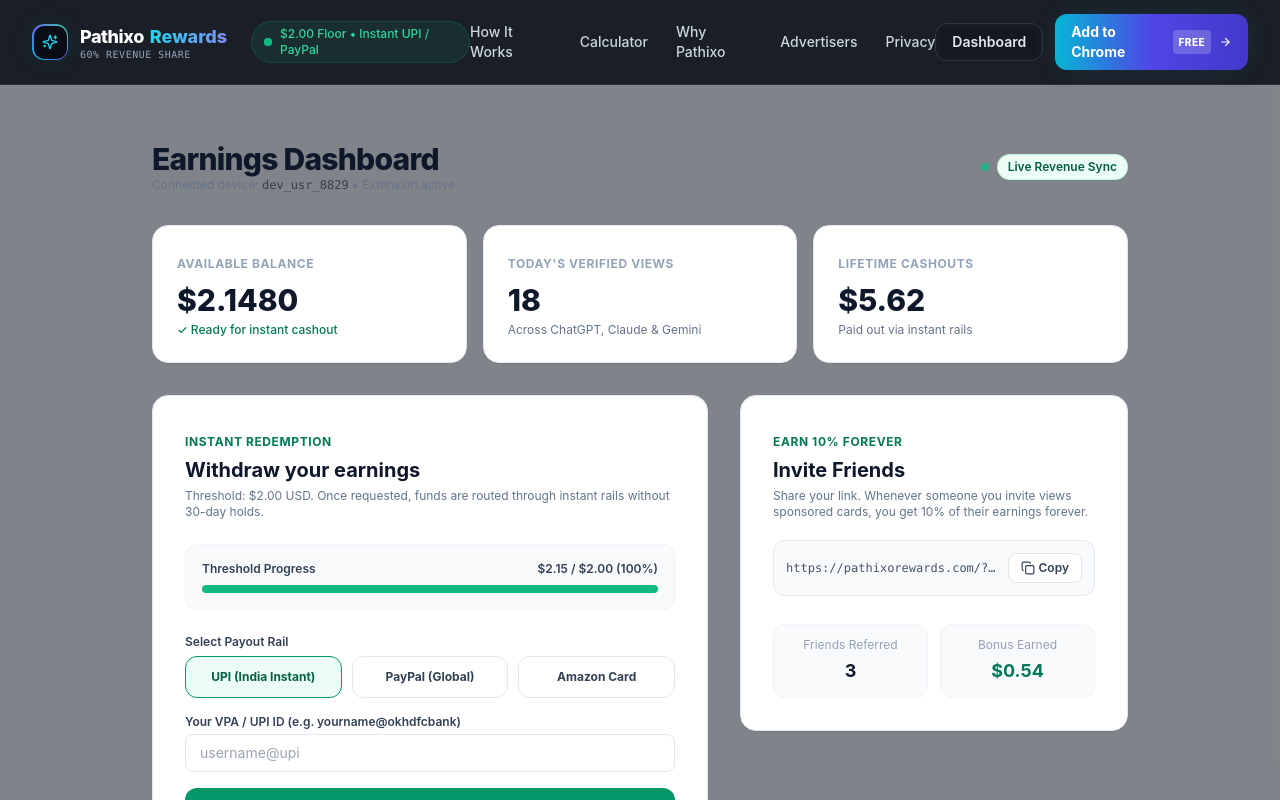
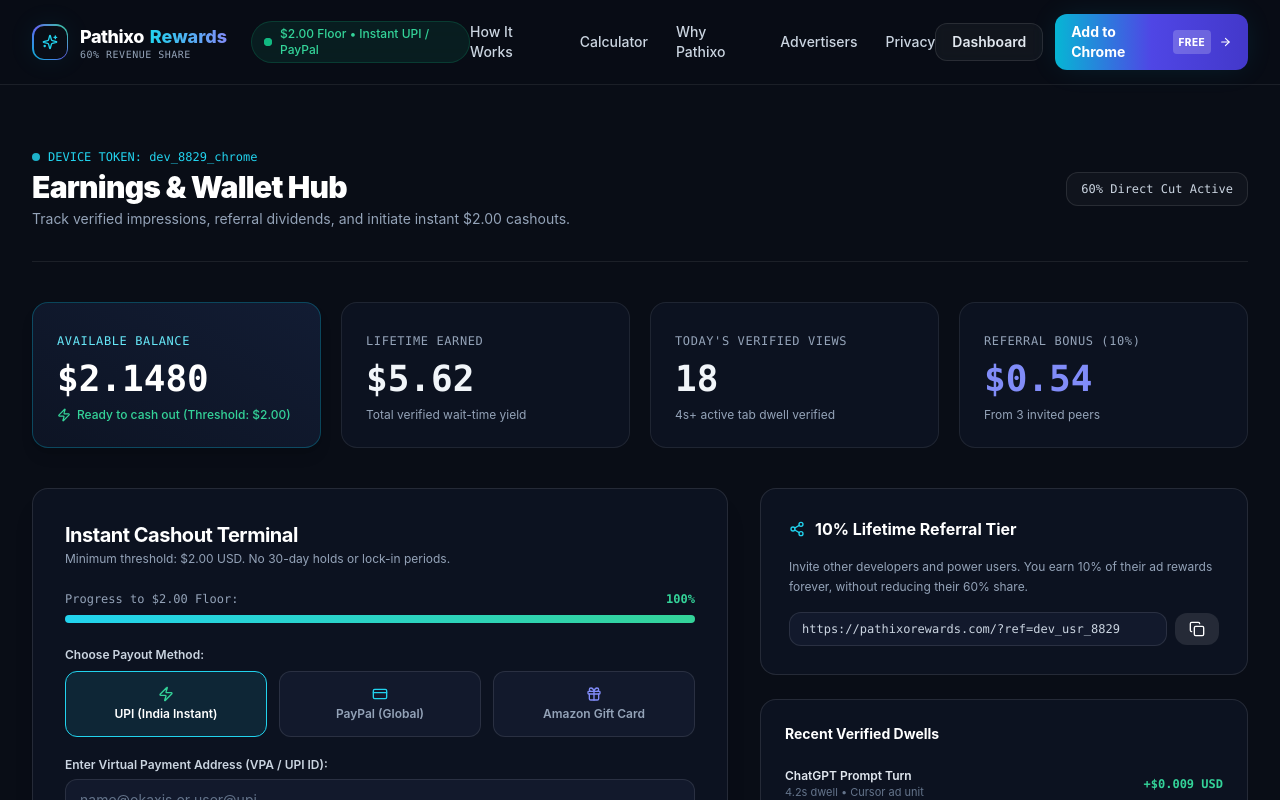
Before and after one commit to jhaabhijeet864/Pathixo_Rewards, a Next.js app in the folder apps/web/: page /dashboard in a window 1280 px wide. Shown: the top 800 px of the page. Built offline with nearby package versions, Linux system fonts and the light colour scheme.

Commit message:
feat(web): redesign advertiser portal and user earnings dashboard in obsidian dark

```diff
--- a/apps/web/app/dashboard/page.tsx
+++ b/apps/web/app/dashboard/page.tsx
@@ -1,6 +1,6 @@
 'use client';
 
-import { useState, useEffect } from 'react';
+import { useState } from 'react';
 import { Navbar } from '@/components/Navbar';
 import { Footer } from '@/components/Footer';
 import {
@@ -14,6 +14,9 @@ import {
   Check,
   CreditCard,
   AlertCircle,
+  Zap,
+  ShieldCheck,
+  Gift,
 } from 'lucide-react';
 import type { UserEarnings } from '@pathixo/shared';
 
@@ -68,207 +71,276 @@ export default function DashboardPage() {
           lifetime_earned_usd: Number((prev.lifetime_earned_usd + prev.balance_usd).toFixed(4)),
         }));
       }
-    } catch (err) {
-      console.error(err);
+    } catch {
+      // Static export mock simulation
+      setCashoutSuccess(`Simulated cashout of $${earnings.balance_usd.toFixed(2)} sent via ${payoutMethod.toUpperCase()}!`);
+      setEarnings((prev) => ({
+        ...prev,
+        balance_usd: 0.0,
+        lifetime_earned_usd: Number((prev.lifetime_earned_usd + prev.balance_usd).toFixed(4)),
+      }));
     } finally {
       setIsCashoutSubmitting(false);
     }
   };
 
   return (
-    <div className="flex min-h-screen flex-col bg-slate-50/50">
+    <div className="flex min-h-screen flex-col bg-[#090d16] text-slate-100 selection:bg-indigo-500/30 selection:text-white">
       <Navbar />
 
-      <main className="flex-1 py-10 sm:py-14">
-        <div className="mx-auto max-w-5xl px-6 space-y-8">
+      <main className="flex-1 py-12 sm:py-16 w-full">
+        <div className="mx-auto max-w-7xl px-4 sm:px-6 lg:px-8 space-y-10">
+
           {/* Header */}
-          <div className="flex flex-col gap-2 sm:flex-row sm:items-center sm:justify-between">
+          <div className="flex flex-col sm:flex-row sm:items-center sm:justify-between gap-4 border-b border-white/[0.08] pb-8">
             <div>
-              <h1 className="text-2xl font-extrabold tracking-tight text-slate-900 sm:text-3xl">
-                Earnings Dashboard
-              </h1>
-              <p className="text-xs text-slate-500">
-                Connected device: <span className="font-mono text-slate-700">dev_usr_8829</span> • Extension active
+              <div className="flex items-center gap-2 text-xs font-mono text-cyan-400">
+                <span className="h-2 w-2 rounded-full bg-cyan-400 animate-pulse"></span>
+                <span>DEVICE TOKEN: dev_8829_chrome</span>
+              </div>
+              <h1 className="text-3xl font-black text-white tracking-tight mt-1">Earnings &amp; Wallet Hub</h1>
+              <p className="text-xs sm:text-sm text-slate-400 mt-1">
+                Track verified impressions, referral dividends, and initiate instant $2.00 cashouts.
               </p>
             </div>
-            <div className="flex items-center gap-2 self-start sm:self-auto">
-              <span className="flex h-2 w-2 rounded-full bg-emerald-500 animate-pulse"></span>
-              <span className="text-xs font-semibold text-emerald-800 bg-emerald-50 px-2.5 py-1 rounded-full border border-emerald-200/60">
-                Live Revenue Sync
+
+            <div className="flex items-center gap-2">
+              <span className="rounded-xl border border-white/10 bg-white/[0.03] px-3.5 py-2 text-xs font-mono text-slate-300">
+                60% Direct Cut Active
               </span>
             </div>
           </div>
 
-          {/* Metric Cards Grid */}
-          <div className="grid gap-4 sm:grid-cols-3">
+          {/* Key Metric Cards Grid */}
+          <div className="grid grid-cols-1 sm:grid-cols-2 lg:grid-cols-4 gap-5">
             {/* Balance */}
-            <div className="rounded-2xl border border-slate-200 bg-white p-6 shadow-sm">
-              <span className="text-xs font-bold uppercase tracking-wider text-slate-400">Available Balance</span>
-              <div className="mt-2 text-3xl font-extrabold text-slate-900">
+            <div className="rounded-2xl border border-cyan-500/30 bg-gradient-to-tr from-[#0d1424] to-[#121c33] p-6 space-y-2 shadow-lg">
+              <span className="text-xs font-mono uppercase tracking-wider text-cyan-300">Available Balance</span>
+              <div className="text-3xl sm:text-4xl font-black text-white font-mono">
                 ${earnings.balance_usd.toFixed(4)}
               </div>
-              <p className="mt-1 text-xs text-emerald-700 font-medium">
-                {canCashout ? '✓ Ready for instant cashout' : `$${(minThreshold - earnings.balance_usd).toFixed(2)} to cashout`}
-              </p>
+              <div className="flex items-center gap-1.5 text-xs text-emerald-400 font-medium">
+                <Zap className="h-3.5 w-3.5" />
+                <span>Ready to cash out (Threshold: $2.00)</span>
+              </div>
+            </div>
+
+            {/* Lifetime Payouts */}
+            <div className="rounded-2xl border border-white/[0.08] bg-[#0c1220] p-6 space-y-2">
+              <span className="text-xs font-mono uppercase tracking-wider text-slate-400">Lifetime Earned</span>
+              <div className="text-3xl sm:text-4xl font-black text-slate-100 font-mono">
+                ${earnings.lifetime_earned_usd.toFixed(2)}
+              </div>
+              <p className="text-xs text-slate-400">Total verified wait-time yield</p>
             </div>
 
             {/* Today's Views */}
-            <div className="rounded-2xl border border-slate-200 bg-white p-6 shadow-sm">
-              <span className="text-xs font-bold uppercase tracking-wider text-slate-400">Today&apos;s Verified Views</span>
-              <div className="mt-2 text-3xl font-extrabold text-slate-900">
+            <div className="rounded-2xl border border-white/[0.08] bg-[#0c1220] p-6 space-y-2">
+              <span className="text-xs font-mono uppercase tracking-wider text-slate-400">Today&apos;s Verified Views</span>
+              <div className="text-3xl sm:text-4xl font-black text-slate-100 font-mono">
                 {earnings.impressions_today}
               </div>
-              <p className="mt-1 text-xs text-slate-500">Across ChatGPT, Claude &amp; Gemini</p>
+              <p className="text-xs text-slate-400">4s+ active tab dwell verified</p>
             </div>
 
-            {/* Lifetime Cashouts */}
-            <div className="rounded-2xl border border-slate-200 bg-white p-6 shadow-sm">
-              <span className="text-xs font-bold uppercase tracking-wider text-slate-400">Lifetime Cashouts</span>
-              <div className="mt-2 text-3xl font-extrabold text-slate-900">
-                ${earnings.lifetime_earned_usd.toFixed(2)}
+            {/* Referral Credits */}
+            <div className="rounded-2xl border border-white/[0.08] bg-[#0c1220] p-6 space-y-2">
+              <span className="text-xs font-mono uppercase tracking-wider text-slate-400">Referral Bonus (10%)</span>
+              <div className="text-3xl sm:text-4xl font-black text-indigo-400 font-mono">
+                ${earnings.referral_bonus_usd.toFixed(2)}
               </div>
-              <p className="mt-1 text-xs text-slate-500">Paid out via instant rails</p>
+              <p className="text-xs text-slate-400">From {earnings.referral_count} invited peers</p>
             </div>
           </div>
 
-          {/* CASHOUT TERMINAL & REFERRAL GRID */}
-          <div className="grid gap-8 lg:grid-cols-12 items-start">
-            {/* Cashout Terminal (7 cols) */}
-            <div className="lg:col-span-7 rounded-2xl border border-slate-200 bg-white p-6 sm:p-8 shadow-sm space-y-6">
+          {/* Main 2-Column: Instant Cashout Terminal & Referral Hub */}
+          <div className="grid grid-cols-1 lg:grid-cols-12 gap-8 items-start">
+
+            {/* Cashout Terminal (7 Cols) */}
+            <div className="lg:col-span-7 rounded-2xl border border-white/[0.1] bg-[#0c1220] p-6 sm:p-8 space-y-6 shadow-xl">
               <div>
-                <span className="text-xs font-bold uppercase tracking-wider text-emerald-700">Instant Redemption</span>
-                <h2 className="mt-1 text-xl font-bold text-slate-900">Withdraw your earnings</h2>
-                <p className="text-xs text-slate-500 mt-1">
-                  Threshold: $2.00 USD. Once requested, funds are routed through instant rails without 30-day holds.
+                <h2 className="text-xl font-bold text-white tracking-tight">Instant Cashout Terminal</h2>
+                <p className="text-xs text-slate-400 mt-0.5">
+                  Minimum threshold: $2.00 USD. No 30-day holds or lock-in periods.
                 </p>
               </div>
 
-              {/* Progress toward threshold */}
-              <div className="rounded-xl bg-slate-50 p-4 border border-slate-100 space-y-2">
-                <div className="flex justify-between text-xs font-semibold text-slate-700">
-                  <span>Threshold Progress</span>
-                  <span>${earnings.balance_usd.toFixed(2)} / $2.00 ({progressPercent}%)</span>
+              {/* Progress to next threshold */}
+              <div className="space-y-2">
+                <div className="flex justify-between text-xs font-mono">
+                  <span className="text-slate-400">Progress to $2.00 Floor:</span>
+                  <span className="text-emerald-400 font-bold">{progressPercent}%</span>
                 </div>
-                <div className="h-2 w-full rounded-full bg-slate-200 overflow-hidden">
+                <div className="h-2 w-full rounded-full bg-slate-800 overflow-hidden">
                   <div
-                    className="h-full bg-emerald-500 transition-all duration-500"
+                    className="h-full bg-gradient-to-r from-cyan-400 to-emerald-400 transition-all duration-500"
                     style={{ width: `${progressPercent}%` }}
                   ></div>
                 </div>
               </div>
 
               {cashoutSuccess ? (
-                <div className="rounded-xl border border-emerald-200 bg-emerald-50 p-6 text-center space-y-2">
-                  <CheckCircle2 className="h-8 w-8 text-emerald-600 mx-auto" />
-                  <h3 className="font-bold text-slate-900">Transfer Initiated!</h3>
-                  <p className="text-xs text-slate-600">{cashoutSuccess}</p>
+                <div className="rounded-xl border border-emerald-500/30 bg-emerald-500/10 p-6 text-center space-y-3">
+                  <CheckCircle2 className="h-10 w-10 text-emerald-400 mx-auto" />
+                  <h3 className="text-lg font-bold text-white">Cashout Complete!</h3>
+                  <p className="text-sm text-slate-300">{cashoutSuccess}</p>
+                  <button
+                    type="button"
+                    onClick={() => setCashoutSuccess(null)}
+                    className="text-xs font-mono font-semibold text-cyan-400 hover:underline"
+                  >
+                    Done
+                  </button>
                 </div>
               ) : (
-                <form onSubmit={handleCashout} className="space-y-4">
-                  <div>
-                    <label className="block text-xs font-semibold text-slate-700 mb-1.5">Select Payout Rail</label>
-                    <div className="grid grid-cols-3 gap-2.5">
+                <form onSubmit={handleCashout} className="space-y-5">
+                  {/* Select Rail */}
+                  <div className="space-y-2">
+                    <label className="block text-xs font-semibold text-slate-300">Choose Payout Method:</label>
+                    <div className="grid grid-cols-3 gap-3">
                       <button
                         type="button"
                         onClick={() => setPayoutMethod('upi')}
-                        className={`rounded-xl p-3 text-xs font-bold border transition text-center ${
+                        className={`rounded-xl border p-3.5 text-center text-xs font-semibold transition ${
                           payoutMethod === 'upi'
-                            ? 'border-emerald-600 bg-emerald-50 text-emerald-800'
-                            : 'border-slate-200 bg-white text-slate-700 hover:bg-slate-50'
+                            ? 'border-cyan-400 bg-cyan-400/10 text-white'
+                            : 'border-white/10 bg-[#12192c] text-slate-400 hover:text-white'
                         }`}
                       >
+                        <Zap className="h-4 w-4 mx-auto mb-1 text-emerald-400" />
                         UPI (India Instant)
                       </button>
+
                       <button
                         type="button"
                         onClick={() => setPayoutMethod('paypal')}
-                        className={`rounded-xl p-3 text-xs font-bold border transition text-center ${
+                        className={`rounded-xl border p-3.5 text-center text-xs font-semibold transition ${
                           payoutMethod === 'paypal'
-                            ? 'border-emerald-600 bg-emerald-50 text-emerald-800'
-                            : 'border-slate-200 bg-white text-slate-700 hover:bg-slate-50'
+                            ? 'border-cyan-400 bg-cyan-400/10 text-white'
+                            : 'border-white/10 bg-[#12192c] text-slate-400 hover:text-white'
                         }`}
                       >
+                        <CreditCard className="h-4 w-4 mx-auto mb-1 text-cyan-400" />
                         PayPal (Global)
                       </button>
+
                       <button
                         type="button"
                         onClick={() => setPayoutMethod('gift_card')}
-                        className={`rounded-xl p-3 text-xs font-bold border transition text-center ${
+                        className={`rounded-xl border p-3.5 text-center text-xs font-semibold transition ${
                           payoutMethod === 'gift_card'
-                            ? 'border-emerald-600 bg-emerald-50 text-emerald-800'
-                            : 'border-slate-200 bg-white text-slate-700 hover:bg-slate-50'
+                            ? 'border-cyan-400 bg-cyan-400/10 text-white'
+                            : 'border-white/10 bg-[#12192c] text-slate-400 hover:text-white'
                         }`}
                       >
-                        Amazon Card
+                        <Gift className="h-4 w-4 mx-auto mb-1 text-indigo-400" />
+                        Amazon Gift Card
                       </button>
                     </div>
                   </div>
 
+                  {/* Destination Input */}
                   <div>
-                    <label className="block text-xs font-semibold text-slate-700 mb-1">
+                    <label className="block text-xs font-semibold text-slate-300">
                       {payoutMethod === 'upi'
-                        ? 'Your VPA / UPI ID (e.g. yourname@okhdfcbank)'
+                        ? 'Enter Virtual Payment Address (VPA / UPI ID):'
                         : payoutMethod === 'paypal'
-                        ? 'Your PayPal Email Address'
-                        : 'Delivery Email Address'}
+                        ? 'Enter PayPal Account Email:'
+                        : 'Enter Email for Gift Card Delivery:'}
                     </label>
                     <input
                       type="text"
                       required
-                      placeholder={payoutMethod === 'upi' ? 'username@upi' : 'you@domain.com'}
+                      placeholder={
+                        payoutMethod === 'upi'
+                          ? 'name@okaxis or user@upi'
+                          : 'name@email.com'
+                      }
                       value={destination}
                       onChange={(e) => setDestination(e.target.value)}
-                      className="w-full rounded-lg border border-slate-200 bg-white px-3.5 py-2 text-sm text-slate-900 focus:border-emerald-500 focus:outline-none"
+                      className="mt-1.5 w-full rounded-xl border border-white/10 bg-[#12192c] px-3.5 py-2.5 text-sm text-white placeholder:text-slate-500 focus:border-cyan-400 focus:outline-none"
                     />
                   </div>
 
                   <button
                     type="submit"
                     disabled={!canCashout || isCashoutSubmitting}
-                    className="w-full rounded-xl bg-emerald-600 py-3 text-sm font-semibold text-white shadow-sm transition hover:bg-emerald-700 disabled:opacity-40"
+                    className={`w-full rounded-xl py-3.5 text-center text-sm font-bold text-white shadow-glow transition ${
+                      canCashout
+                        ? 'bg-gradient-to-r from-cyan-500 to-indigo-600 hover:opacity-95'
+                        : 'bg-slate-800 text-slate-500 cursor-not-allowed border border-white/5'
+                    }`}
                   >
                     {isCashoutSubmitting
-                      ? 'Transacting...'
+                      ? 'Processing Transfer...'
                       : canCashout
-                      ? `Cash out $${earnings.balance_usd.toFixed(2)} Now`
-                      : 'Minimum $2.00 Required'}
+                      ? `Request Instant Cashout ($${earnings.balance_usd.toFixed(2)})`
+                      : `Earn $${(minThreshold - earnings.balance_usd).toFixed(2)} more to reach $2.00 floor`}
                   </button>
                 </form>
               )}
             </div>
 
-            {/* Referral Hub (5 cols) */}
-            <div className="lg:col-span-5 rounded-2xl border border-slate-200 bg-white p-6 sm:p-8 shadow-sm space-y-5">
-              <div>
-                <span className="text-xs font-bold uppercase tracking-wider text-emerald-700">Earn 10% Forever</span>
-                <h2 className="mt-1 text-xl font-bold text-slate-900">Invite Friends</h2>
-                <p className="text-xs text-slate-500 mt-1">
-                  Share your link. Whenever someone you invite views sponsored cards, you get 10% of their earnings forever.
+            {/* Referral Center & Feed (5 Cols) */}
+            <div className="lg:col-span-5 space-y-6">
+
+              {/* Referral Box */}
+              <div className="rounded-2xl border border-white/[0.1] bg-[#0c1220] p-6 sm:p-7 space-y-4">
+                <div className="flex items-center gap-2.5">
+                  <Share2 className="h-4 w-4 text-cyan-400" />
+                  <h3 className="font-bold text-white">10% Lifetime Referral Tier</h3>
+                </div>
+                <p className="text-xs text-slate-400 leading-relaxed">
+                  Invite other developers and power users. You earn 10% of their ad rewards forever, without reducing their 60% share.
                 </p>
+
+                <div className="flex items-center gap-2">
+                  <input
+                    type="text"
+                    readOnly
+                    value={referralLink}
+                    className="w-full rounded-xl border border-white/10 bg-[#12192c] px-3 py-2 text-xs font-mono text-slate-300"
+                  />
+                  <button
+                    type="button"
+                    onClick={handleCopy}
+                    className="shrink-0 rounded-xl bg-white/10 px-3.5 py-2 text-xs font-semibold text-white hover:bg-white/20 transition"
+                  >
+                    {copied ? <Check className="h-4 w-4 text-emerald-400" /> : <Copy className="h-4 w-4" />}
+                  </button>
+                </div>
               </div>
 
-              <div className="rounded-xl border border-slate-200 bg-slate-50 p-3 flex items-center justify-between gap-2">
-                <span className="truncate text-xs font-mono text-slate-600">{referralLink}</span>
-                <button
-                  type="button"
-                  onClick={handleCopy}
-                  className="inline-flex shrink-0 items-center gap-1 rounded-lg bg-white px-3 py-1.5 text-xs font-semibold text-slate-700 border border-slate-200 shadow-xs hover:bg-slate-50"
-                >
-                  {copied ? <Check className="h-3.5 w-3.5 text-emerald-600" /> : <Copy className="h-3.5 w-3.5" />}
-                  {copied ? 'Copied' : 'Copy'}
-                </button>
+              {/* Activity Ledger Feed */}
+              <div className="rounded-2xl border border-white/[0.1] bg-[#0c1220] p-6 space-y-4">
+                <h3 className="font-bold text-white text-sm">Recent Verified Dwells</h3>
+                <div className="space-y-3 text-xs divide-y divide-white/[0.06]">
+                  <div className="flex items-center justify-between pt-2">
+                    <div>
+                      <div className="font-semibold text-slate-200">ChatGPT Prompt Turn</div>
+                      <div className="text-[11px] text-slate-500">4.2s dwell • Cursor ad unit</div>
+                    </div>
+                    <span className="font-mono text-emerald-400 font-bold">+$0.009 USD</span>
+                  </div>
+
+                  <div className="flex items-center justify-between pt-2">
+                    <div>
+                      <div className="font-semibold text-slate-200">Claude 3.7 Thinking Mode</div>
+                      <div className="text-[11px] text-slate-500">5.8s dwell • Vercel v0 unit</div>
+                    </div>
+                    <span className="font-mono text-emerald-400 font-bold">+$0.009 USD</span>
+                  </div>
+
+                  <div className="flex items-center justify-between pt-2">
+                    <div>
+                      <div className="font-semibold text-slate-200">DeepSeek R1 Query</div>
+                      <div className="text-[11px] text-slate-500">6.1s dwell • Perplexity unit</div>
+                    </div>
+                    <span className="font-mono text-emerald-400 font-bold">+$0.009 USD</span>
+                  </div>
+                </div>
               </div>
 
-              <div className="grid grid-cols-2 gap-3 pt-2 text-center text-xs">
-                <div className="rounded-xl bg-slate-50 p-3 border border-slate-100">
-                  <span className="text-slate-400 block mb-1">Friends Referred</span>
-                  <strong className="text-lg text-slate-900">{earnings.referral_count}</strong>
-                </div>
-                <div className="rounded-xl bg-slate-50 p-3 border border-slate-100">
-                  <span className="text-slate-400 block mb-1">Bonus Earned</span>
-                  <strong className="text-lg text-emerald-700">${earnings.referral_bonus_usd.toFixed(2)}</strong>
-                </div>
-              </div>
             </div>
           </div>
         </div>
```
Also changed, not shown: apps/web/app/advertise/page.tsx (+183 -147 lines).
